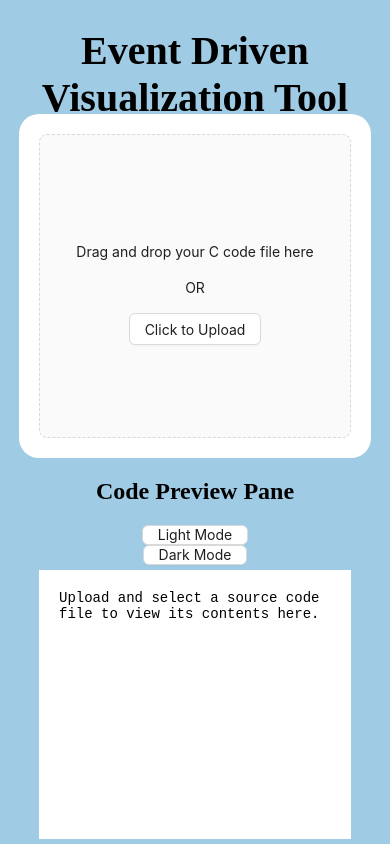
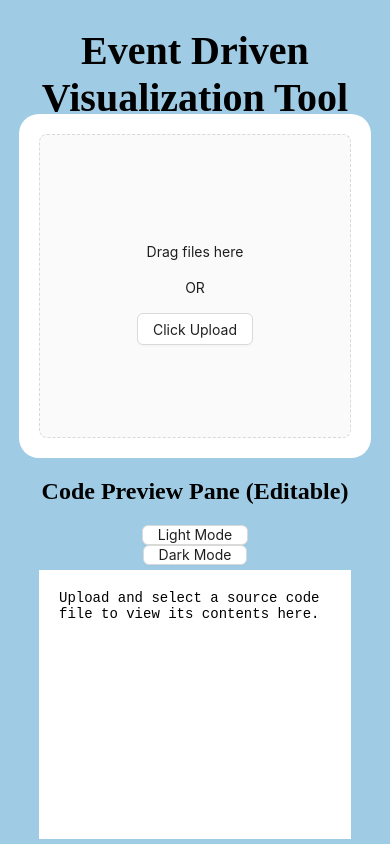
Before and after one commit to chdhan25/Event-Driven-Visualization-Tool, a React Native app in the folder EventDrivenVisualizationTool/: screen / in a window 390 px wide. Built offline with nearby package versions, Linux system fonts and the light colour scheme.

Commit message:
can merge now

```diff
--- a/EventDrivenVisualizationTool/App.js
+++ b/EventDrivenVisualizationTool/App.js
@@ -1,20 +1,23 @@
 import { StatusBar } from 'expo-status-bar';
+import { StyleSheet, Text, View } from 'react-native';
 import { TextInput } from 'react-native-web';
-import { Upload, Button, message } from 'antd';
-import { useState, useEffect } from 'react';
+import { Upload, Button, Flex, message } from 'antd';
+import { useState } from 'react';
 import { parseCCode } from './parsing/parser'; // Your parsing function
 import Flowchart from './flowchart/Flowchart'; // Import Flowchart component
+import React, { useEffect } from 'react';
 
 export default function App() {
-  const [parsedData, setParsedData] = useState(null);
-  const [nodes, setNodes] = useState([]);
-  const [edges, setEdges] = useState([]);
+  const [uploaderBottomPadding, setUploaderBottomPadding] = useState(20);
   const [codePreviewText, setCodePreviewText] = useState(
     'Upload and select a source code file to view its contents here.'
   );
   const [codePreviewTextColor, setCodePreviewTextColor] = useState('black');
   const [codePreviewBGColor, setCodePreviewBGColor] = useState('white');
-  const [uploaderBottomPadding, setUploaderBottomPadding] = useState(20);
+  const [parsedData, setParsedData] = useState(null);
+  const [flowchartData, setFlowchartData] = useState(null);
+  const [nodes, setNodes] = useState(null);
+  const [edges, setEdges] = useState(null);
 
   useEffect(() => {
     if (parsedData) {
@@ -152,20 +155,76 @@ export default function App() {
           borderRadius: '20px',
         }}
       >
-        {/* <<<<<<< flowchart */}
         <Upload.Dragger
-          multiple={false}
-          beforeUpload={beforeUpload}
-          onRemove={onRemove}
+          multiple
+          action={'https://localhost:3000/'} //URL to upload files to
+          accepts=".c,.cpp"
           listType="text"
+          beforeUpload={(file) => {
+            message.success(`File "${file.name}" uploaded successfully.`);
+            //Increase the bottom padding length of the containing div after uploading a file
+            setUploaderBottomPadding(uploaderBottomPadding + 30);
+
+            //Read input file, send results to AI to create visualization flowchart
+            //Give special interest to visualizing interrupt events
+            const reader = new FileReader();
+            reader.onload = (e) => {
+              const fileText = e.target.result;
+              console.log(fileText);
+              setCodePreviewText(fileText);
+
+              // parse C code using parser
+              const parsed = parseCCode(fileText);
+              console.log('Parsed Data:', parsed);
+              setParsedData(parsed);
+            };
+            reader.readAsText(file);
+
+            return false;
+          }}
+          //To be used after implementing proper uploading
+          /*onChange={(response) => {
+              if (response.file.status !== 'uploading') {
+                console.log(response.file, response.fileList);
+              }
+              if (response.file.status === 'done') {
+                message.success(`File "${response.file.name}" uploaded successfully.`);
+              } else if (response.file.status === 'error') {
+                message.error(`Upload of File "${response.file.name}" has failed.`)
+              }
+            }}*/
+
+          onRemove={(file) => {
+            //Decrease the bottom padding length of the containing div after removing a file
+            setUploaderBottomPadding(uploaderBottomPadding - 30);
+            message.warning(`File "${file.name}" deleted.`);
+          }}
+
+          //To be used after implementing proper uploading
+          /*Ideally, after a successful file upload, a link corresponding to the new file
+            should appear which allows the user to switch the text in the
+            code preview pane to that of the selected file.*/
+          /*onPreview={(file) => {
+              const reader = new FileReader();
+                reader.onload = e => {
+                  const fileText = e.target.result;
+                  setCodePreviewText(fileText);
+                };
+                reader.readAsText(file);
+            }}*/
         >
-          <p> Drag and drop your C code file here </p>
+          <p> Drag files here </p>
           <p> OR </p>
-          <Button> Click to Upload </Button>
+
+          <Button> Click Upload </Button>
         </Upload.Dragger>
       </div>
       {/* Code preview pane */}
-      <h2>Code Preview Pane</h2>
+      {/* Scrollable text view which shows text of uploaded code files */}
+      {/* WANT: Whenever a new code file is uploaded, a new tab is created above the code preview
+      representing the new file, clicking on the tab for a specific file will change the text inside
+      the preview pane to that file's text */}
+      <h2>Code Preview Pane (Editable)</h2>
       <Button
         onClick={() => {
           setCodePreviewTextColor('black');
@@ -202,7 +261,7 @@ export default function App() {
         editable={false}
       />
       {/* Flowchart rendering */}
-      {nodes.length > 0 && edges.length > 0 && (
+      {nodes && edges && nodes.length > 0 && edges.length > 0 && (
         <Flowchart nodes={nodes} edges={edges} />
       )}
     </div>
```
